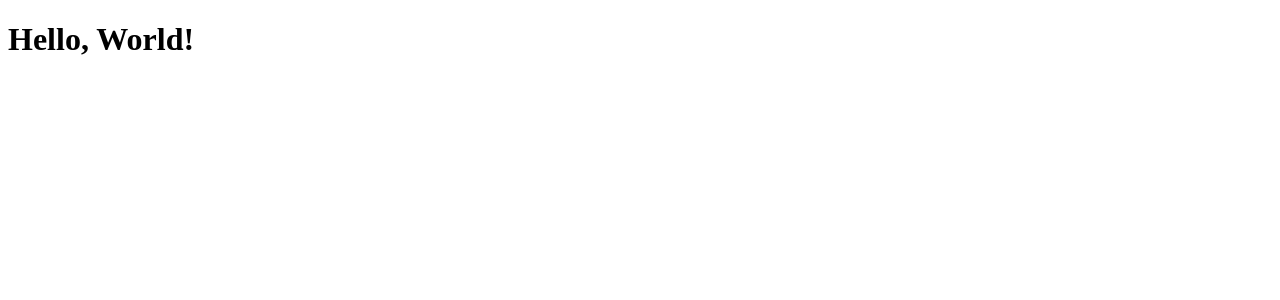
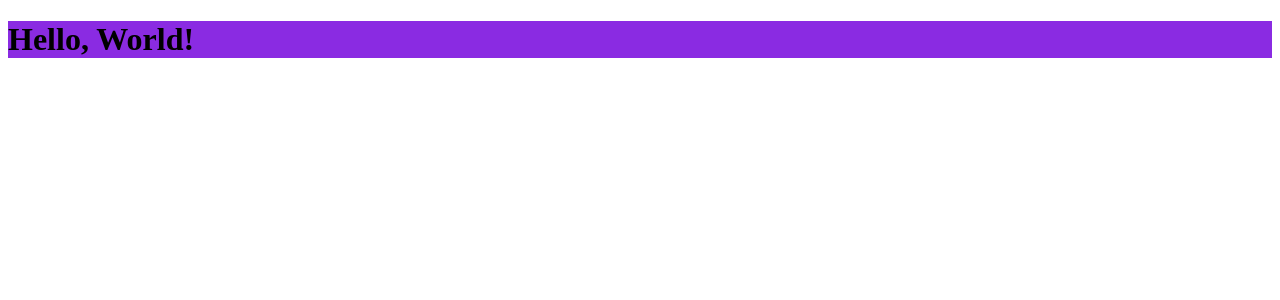
Before and after one commit to gladunvv/collection-of-components, a React app: page / in a window 1280 px wide. Shown: the top 300 px of the page. Built offline with nearby package versions, Linux system fonts and the light colour scheme.

Commit message:
feat: update build

```diff
--- a/public/index.html
+++ b/public/index.html
@@ -8,5 +8,6 @@
   <body>
     <div id="root"></div>
     <noscript>You need to enable JavaScript to run this app.</noscript>
+    <script src="../dist/bundle.js"></script>
   </body>
 </html>
--- /dev/null
+++ b/src/App.scss
@@ -0,0 +1,3 @@
+.App {
+    background-color: blueviolet;
+}
--- a/webpack.config.js
+++ b/webpack.config.js
@@ -13,7 +13,7 @@ module.exports = {
         options: { presets: ['@babel/env'] },
       },
       {
-        test: /\.css$/,
+        test: /\.(scss|css)$/,
         use: ['style-loader', 'css-loader'],
       },
     ],
```
Also changed, not shown: package.json (+6 -1 lines), src/App.js (+5 -2 lines), .babelrc, 1 other file (tests, documents, lock files or other folders).
